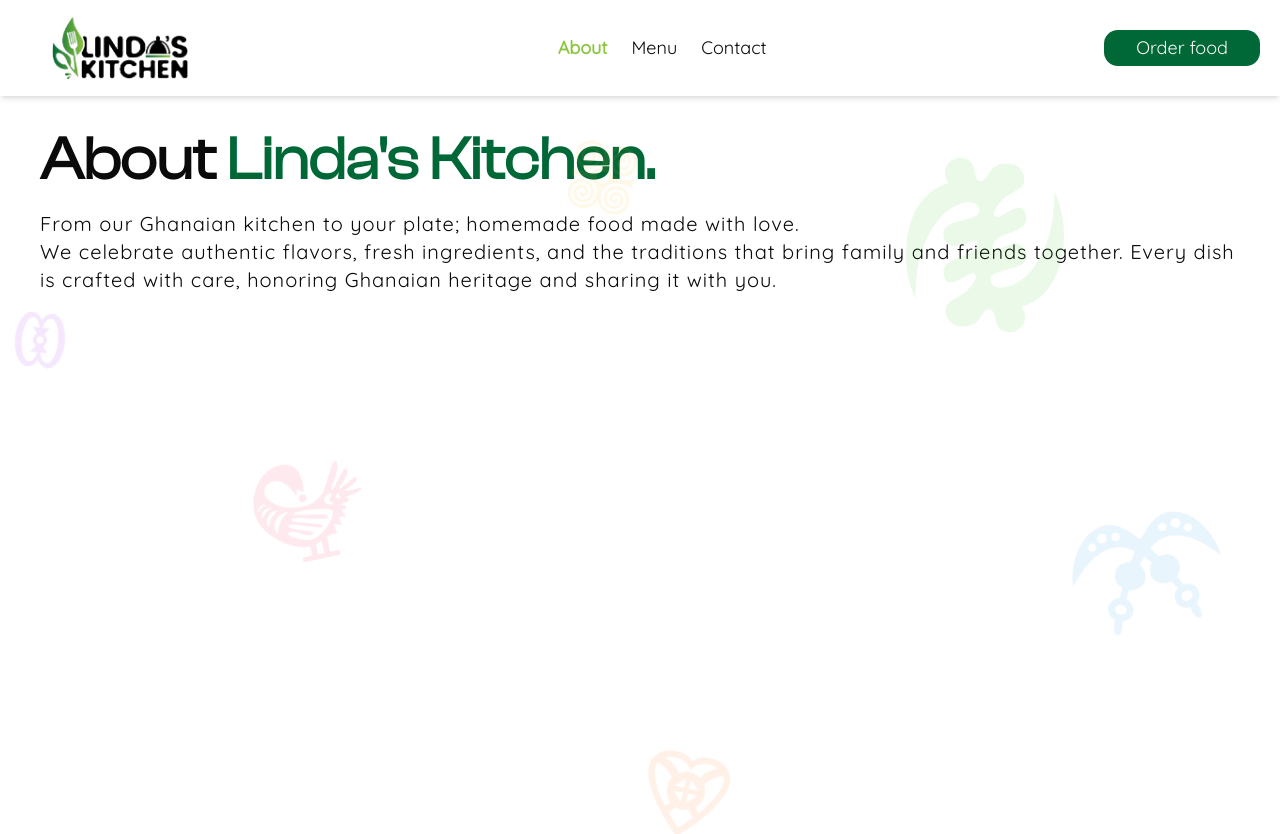
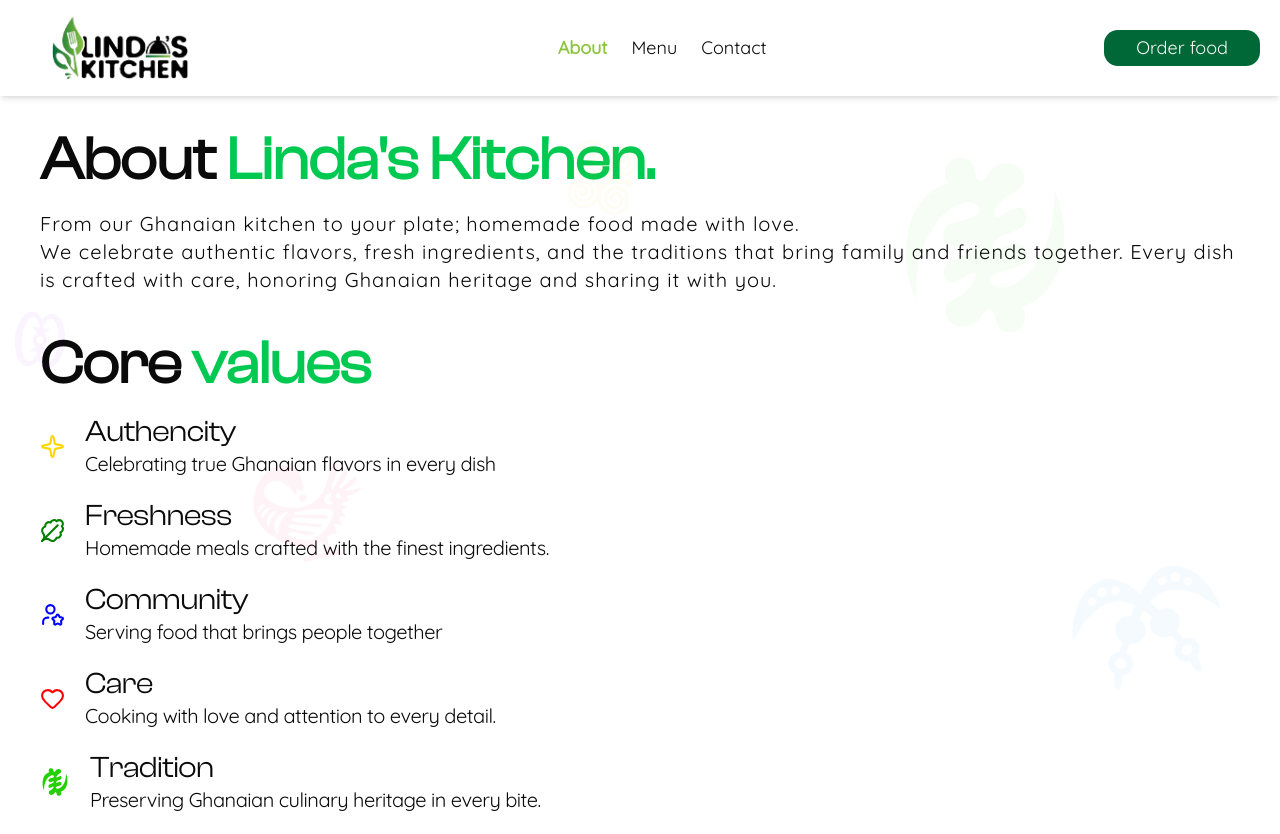
Before and after one commit to TorsuD/lindaskitchen, a Next.js app: page /about in a window 1280 px wide. Shown: the top 834 px of the page. Built offline with nearby package versions, Linux system fonts and the light colour scheme.

Commit message:
general update on about and everything

```diff
--- a/app/about/page.tsx
+++ b/app/about/page.tsx
@@ -1,14 +1,13 @@
 import AdinkraSymbols from "@/components/Adinkra";
+import { Heart, LeafyGreen, Sparkle, UserStar } from "lucide-react";
+import Image from "next/image";
 
 export default function About() {
   return (
-    <div className="relative mt-10 md:pb-36 pb-10 flex-1 h-[90vh] max-w-7xl lg:mx-auto md:px-10 px-3 w-full">
+    <div className="relative mt-10 md:pb-36 pb-10 flex-1 max-w-7xl lg:mx-auto md:px-10 px-3 w-full">
       <div>
         <h1 className="header-font font-bold lg:text-6xl text-4xl">
-          About{" "}
-          <span className="text-[var(--main-color)]">
-            Linda&apos;s Kitchen.
-          </span>
+          About <span className="text-green-500">Linda&apos;s Kitchen.</span>
         </h1>
       </div>
 
@@ -22,7 +21,59 @@ export default function About() {
         </p>
       </div>
 
-      <div className="opacity-30">
+      <div className="mt-10  text-xl tracking-tight flex flex-col gap-5">
+        <h1 className="header-font font-bold lg:text-6xl text-4xl">
+          Core <span className="text-green-500">values</span>
+        </h1>
+
+        <div className="flex items-center gap-5">
+          <Sparkle className="size-[25px]" color="gold" />
+          <div>
+            <h2 className="text-3xl header-font">Authencity</h2>
+            <p>Celebrating true Ghanaian flavors in every dish</p>
+          </div>
+        </div>
+
+        <div className="flex items-center gap-5">
+          <LeafyGreen className="size-[25px]" color={"green"} />
+          <div>
+            <h2 className="text-3xl header-font">Freshness</h2>
+            <p>Homemade meals crafted with the finest ingredients.</p>
+          </div>
+        </div>
+
+        <div className="flex items-center gap-5">
+          <UserStar className="size-[25px]" color="blue" />
+          <div>
+            <h2 className="text-3xl header-font">Community</h2>
+            <p>Serving food that brings people together</p>
+          </div>
+        </div>
+
+        <div className="flex items-center gap-5">
+          <Heart className="size-[25px]" color="red" />
+          <div>
+            <h2 className="text-3xl header-font">Care</h2>
+            <p>Cooking with love and attention to every detail.</p>
+          </div>
+        </div>
+
+        <div className="flex items-center gap-5">
+          <Image
+            src="/svgs/gye-nyame.svg"
+            alt="gye-nyame"
+            height={900}
+            width={900}
+            className="size-[30px] object-contain"
+          />
+          <div>
+            <h2 className="text-3xl header-font">Tradition</h2>
+            <p>Preserving Ghanaian culinary heritage in every bite.</p>
+          </div>
+        </div>
+      </div>
+
+      <div className="opacity-15">
         <AdinkraSymbols />
       </div>
     </div>
--- a/components/FoodBanner.tsx
+++ b/components/FoodBanner.tsx
@@ -51,9 +51,9 @@ export default function FoodBanner() {
                 </span>
               </div>
 
-              <div className="flex items-center justify-center mt-5">
+              <div className="flex items-center justify-center mt-10">
                 <Button
-                  className=" rounded-4xl text-xl h-14 w-[200px] cursor-pointer"
+                  className=" rounded-2xl text-xl h-14 w-[200px] cursor-pointer"
                   size={"lg"}
                   onClick={() => router.push("/order")}
                 >
--- a/components/LandingPage.tsx
+++ b/components/LandingPage.tsx
@@ -24,7 +24,7 @@ export default function LandingPage() {
 
         <Button
           onClick={() => router.push("/order")}
-          className="rounded-4xl text-xl h-14 w-[200px] cursor-pointer"
+          className="rounded-2xl text-xl h-14 w-[200px] cursor-pointer"
           size={"lg"}
         >
           View Menu <ArrowRight color="var(--main-color-secondary)" />
--- a/components/PhotoBooth.tsx
+++ b/components/PhotoBooth.tsx
@@ -1,8 +1,8 @@
 "use client";
+
 import { cn } from "@/lib/utils";
-import { ChevronLeft, ChevronRight, Eye } from "lucide-react";
+import { ChevronLeft, Eye } from "lucide-react";
 import Image from "next/image";
-import { useRef } from "react";
 import { Button } from "./ui/button";
 import { useRouter } from "next/navigation";
 import { foodPhotos } from "@/lib/constant";
@@ -10,21 +10,10 @@ import { foodPhotos } from "@/lib/constant";
 export default function PhotoBooth() {
   const router = useRouter();
 
-  const scrollRef = useRef<HTMLDivElement>(null);
-
-  const scroll = (direction: "left" | "right") => {
-    if (!scrollRef.current) return;
-    const amount = 360;
-    scrollRef.current.scrollBy({
-      left: direction === "left" ? -amount : amount,
-      behavior: "smooth",
-    });
-  };
-
   return (
     <div>
       <div className="h-fit my-16 px-5">
-        <div className="flex flex-col items-center text-center mb-20">
+        <div className="flex flex-col items-center text-center mb-10">
           <h1 className="header-font text-green-500 text-7xl mb-5 font-extrabold">
             Just a <span className="text-black">glimpse</span>.
           </h1>
@@ -32,18 +21,8 @@ export default function PhotoBooth() {
         </div>
 
         <div className="relative p-1">
-          <button
-            onClick={() => scroll("left")}
-            className={cn(
-              "absolute left-[-10px] top-1/2 -translate-y-1/2 z-10 block",
-              "bg-[var(--main-color)] text-white p-2 rounded-full"
-            )}
-          >
-            <ChevronLeft size={24} />
-          </button>
-
           <div
-            ref={scrollRef}
+            // ref={scrollRef}
             className="flex items-center overflow-scroll no-scroll gap-3"
           >
             {foodPhotos?.map((food) => (
@@ -53,29 +32,19 @@ export default function PhotoBooth() {
                 alt="food"
                 height={900}
                 width={900}
-                className="h-[350px] bg-green-200 shadow-sm w-[350px] shrink-0  object-contain rounded-2xl "
+                className="h-[250px] bg-green-200 shadow-sm w-[250px] shrink-0  object-contain   rounded-2xl "
               />
             ))}
           </div>
-
-          <button
-            onClick={() => scroll("right")}
-            className={cn(
-              "absolute block bg-[var(--main-color)] text-white p-2",
-              "right-[-10px] top-1/2 -translate-y-1/2 z-10 rounded-full"
-            )}
-          >
-            <ChevronRight size={24} />
-          </button>
         </div>
 
-        <div className="mt-5 flex items-center justify-center w-full">
+        <div className="mt-10 flex items-center justify-center w-full">
           <Button
-            className=" rounded-4xl text-xl h-14 w-[250px] cursor-pointer"
+            className=" rounded-2xl text-xl h-14 w-[250px] cursor-pointer"
             size={"lg"}
             onClick={() => router.push("/food")}
           >
-            View More Food <Eye color="var(--main-color-secondary)" />
+            <Eye color="var(--main-color-secondary)" /> View More Food
           </Button>
         </div>
       </div>
```
